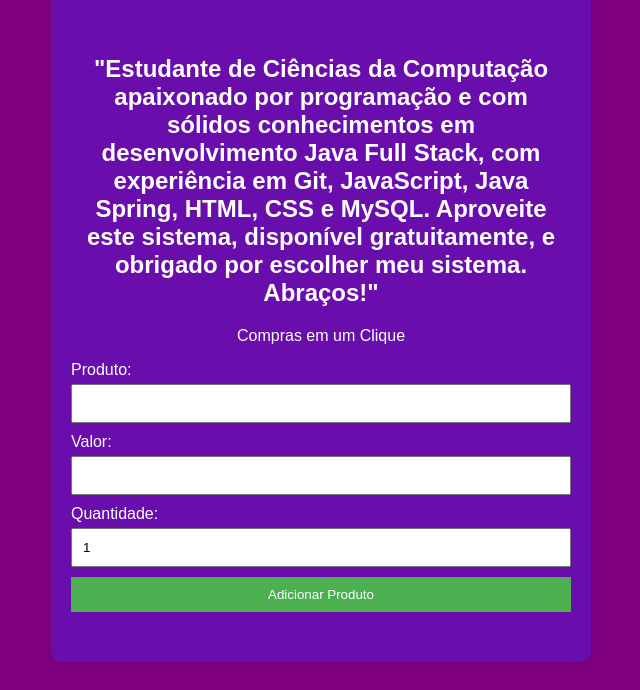
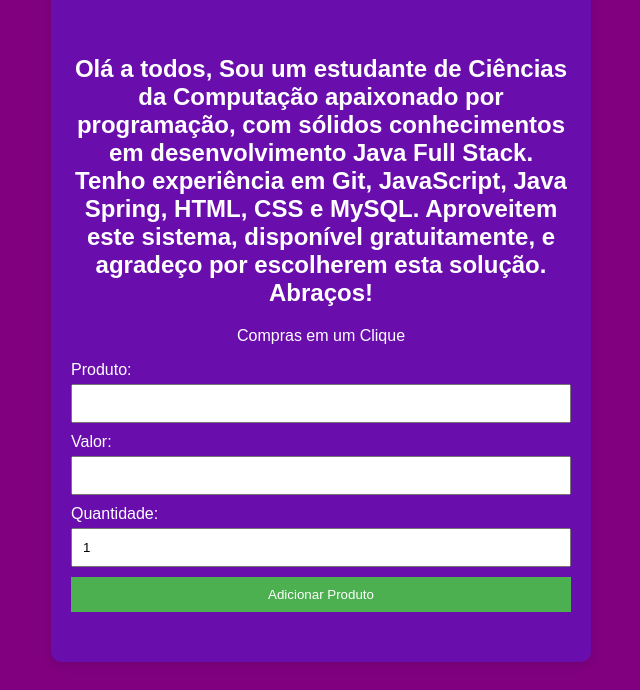
Before and after one commit to Maiconpaulodev/sistemacompras, a plain HTML site: page index.html in a window 1280 px wide. Shown: the part 110-800 px from the top of the page, without its empty margins (319-959 px from the left). Drawn offline with Linux system fonts and the light colour scheme.

Commit message:
atualização

```diff
--- a/index.html
+++ b/index.html
@@ -96,7 +96,11 @@
 <body>
     <div id="container">
         <h1>Sistema de Compras</h1><br>
-        <h2>"Estudante de Ciências da Computação apaixonado por programação e com sólidos conhecimentos em desenvolvimento Java Full Stack, com experiência em Git, JavaScript, Java Spring, HTML, CSS e MySQL. Aproveite este sistema, disponível gratuitamente, e obrigado por escolher meu sistema. Abraços!"</h2>
+        <h2>Olá a todos,
+
+            Sou um estudante de Ciências da Computação apaixonado por programação, com sólidos conhecimentos em desenvolvimento Java Full Stack. Tenho experiência em Git, JavaScript, Java Spring, HTML, CSS e MySQL. Aproveitem este sistema, disponível gratuitamente, e agradeço por escolherem esta solução.
+
+            Abraços!</h2>
 
         <p>Compras em um Clique</p>
 
```
